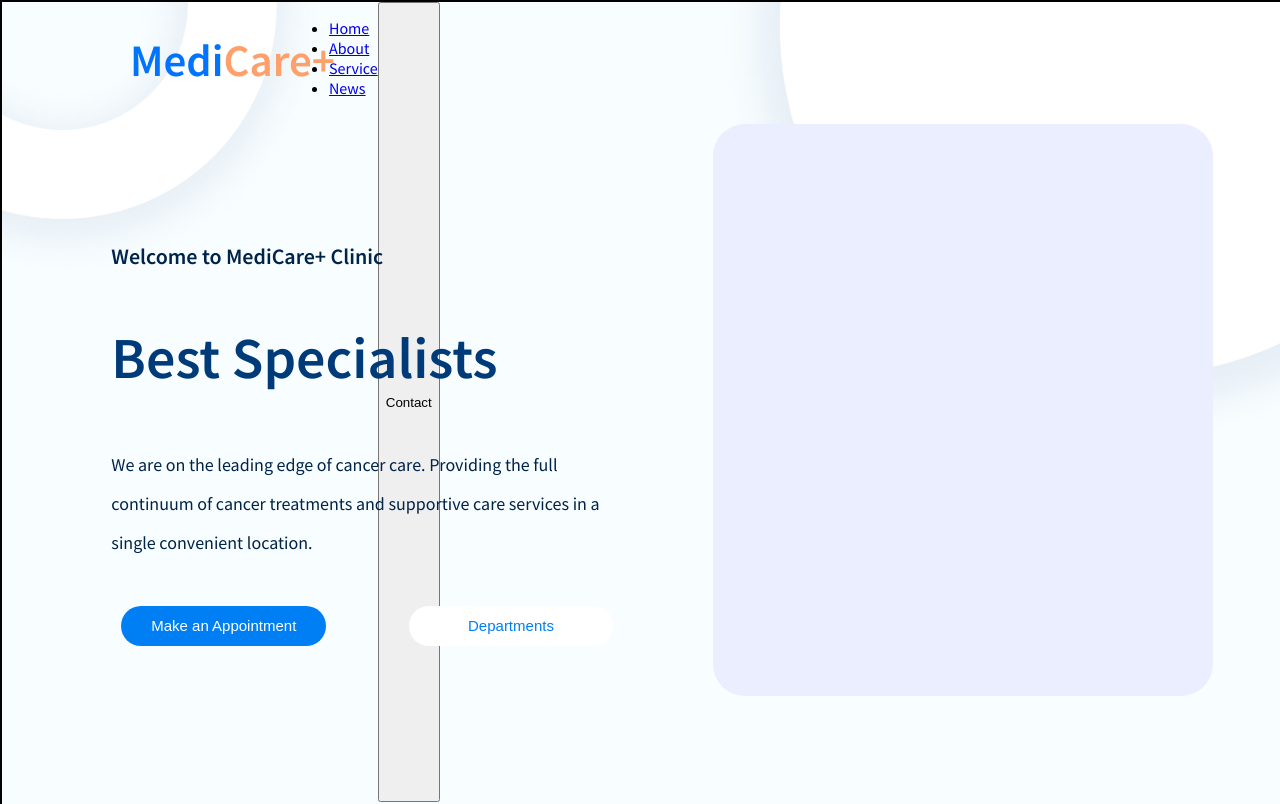
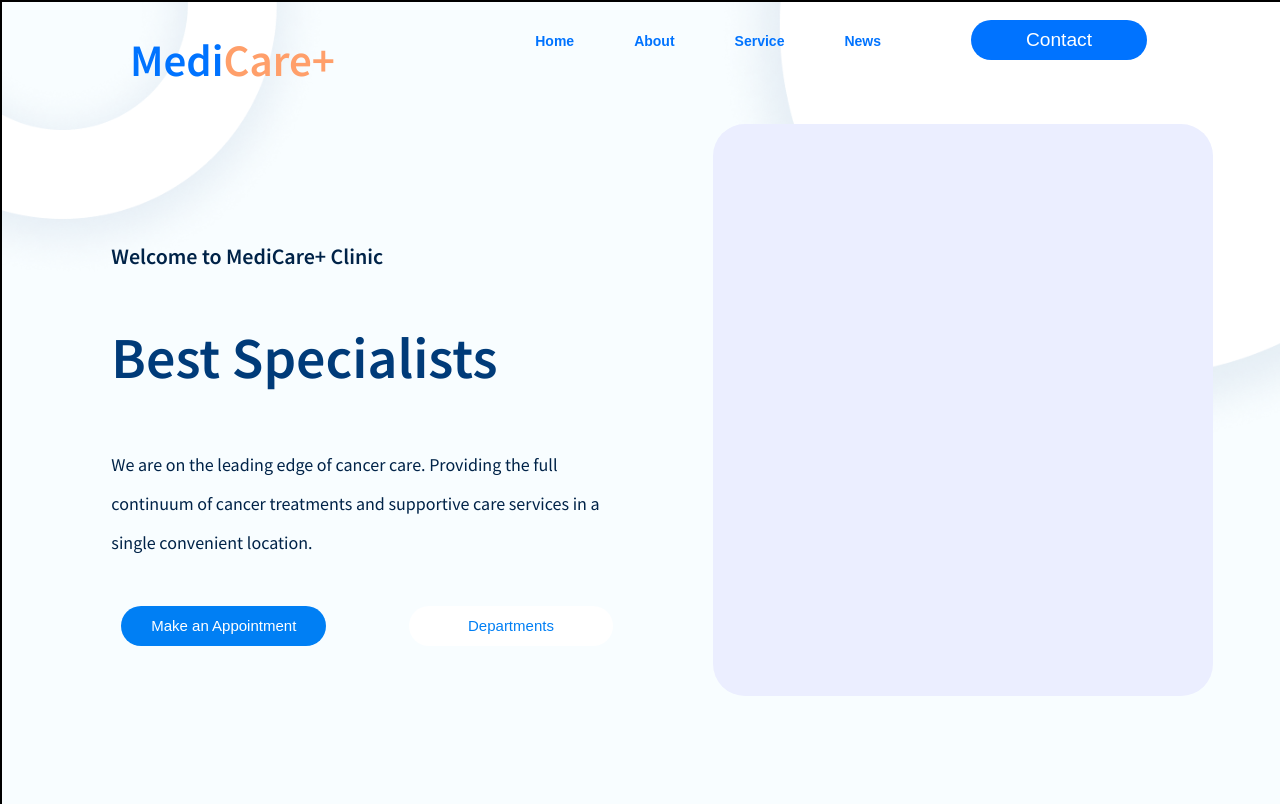
Before and after one commit to IamAbhijeetkumar/Medicare-, a React (Create React App) app: page / in a window 1280 px wide. Shown: the top 804 px of the page. Built offline with nearby package versions, Linux system fonts and the light colour scheme; no server answers; a web font is replaced by a local one.

Commit message:
Update Navbar.js

```diff
--- a/src/components/Navbar.js
+++ b/src/components/Navbar.js
@@ -2,7 +2,7 @@ import React, { useState } from 'react';
 
 const Navbar = () => {
 
-    const [showmenu , setShowmenu] = useState(false);
+    const [showmenu , setShowmenu] = useState(true);
     return (
         <div>
             <nav className='Navbar'>
```
